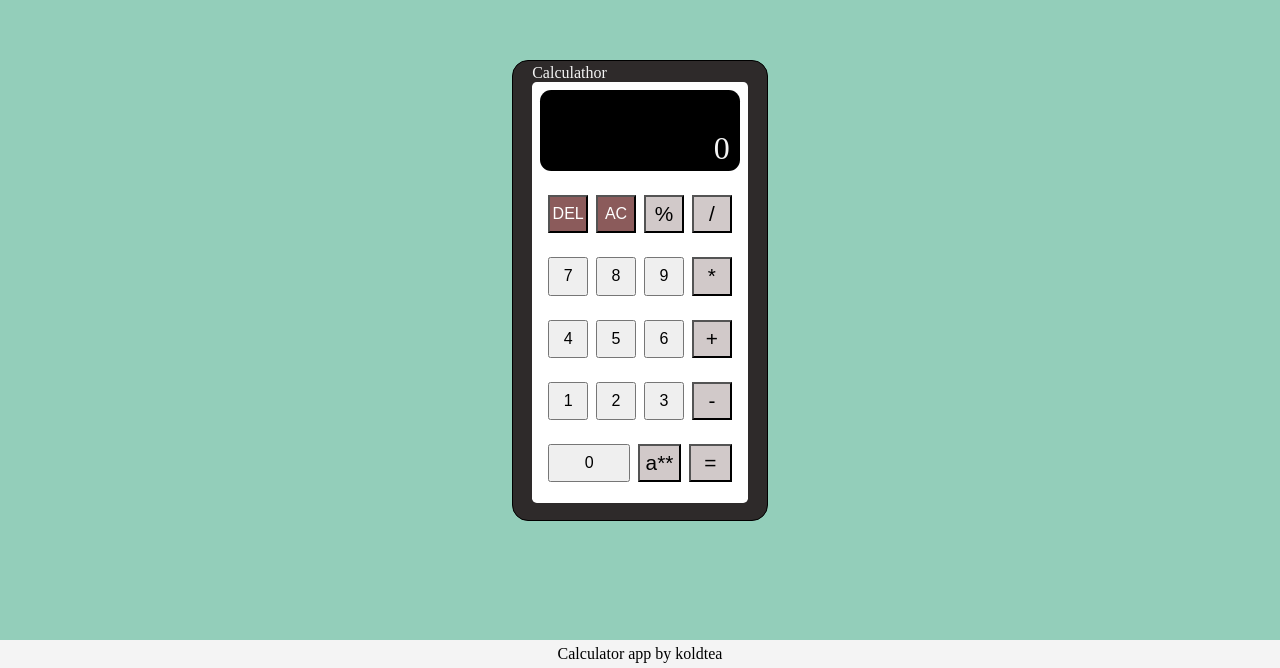
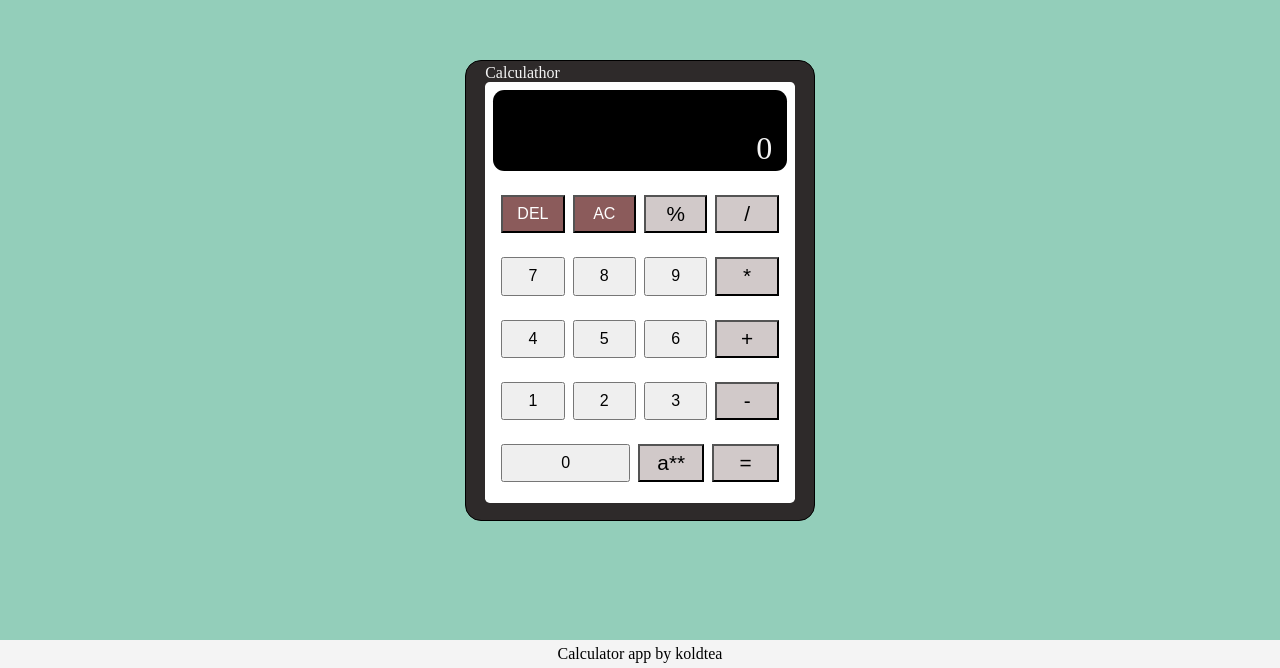
Before and after one commit to koldtea/calculator, a plain HTML site: page index.html in a window 1280 px wide. Shown: the part 132-800 px from the top of the page. Drawn offline with Linux system fonts and the light colour scheme.

Commit message:
Add fixed width for calculator container

```diff
--- a/style.css
+++ b/style.css
@@ -16,6 +16,7 @@ body {
 .container {
   height: 90%;
   width: 20%;
+  min-width: 350px;
   margin: 12em auto 0;
   padding: 1.2em;
   border: 1px solid black;
```
